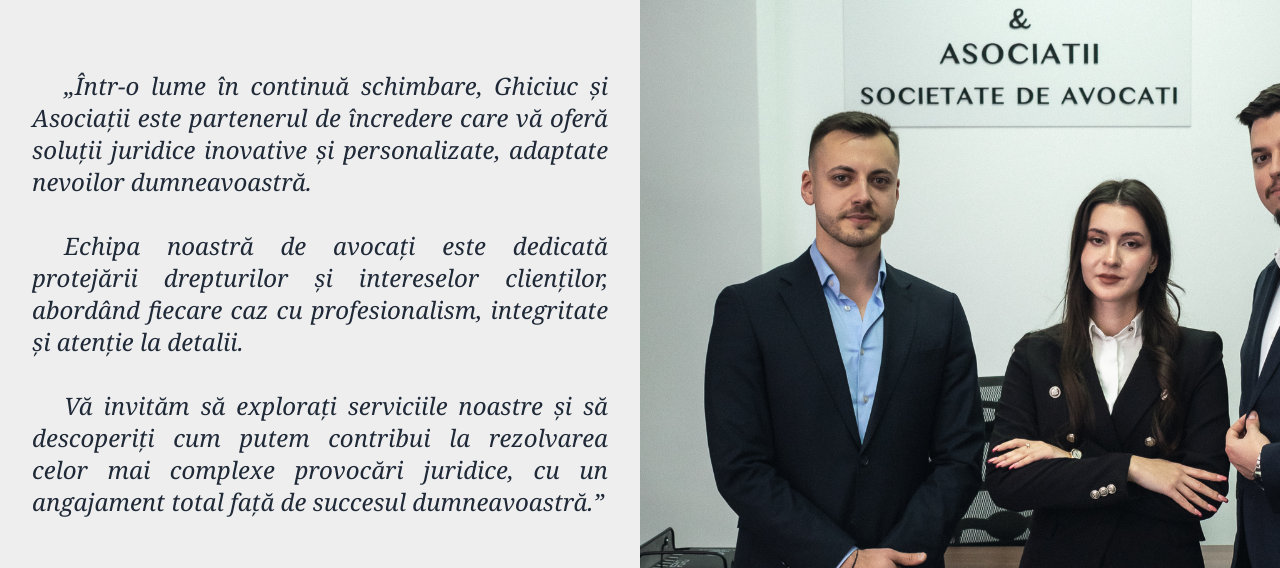
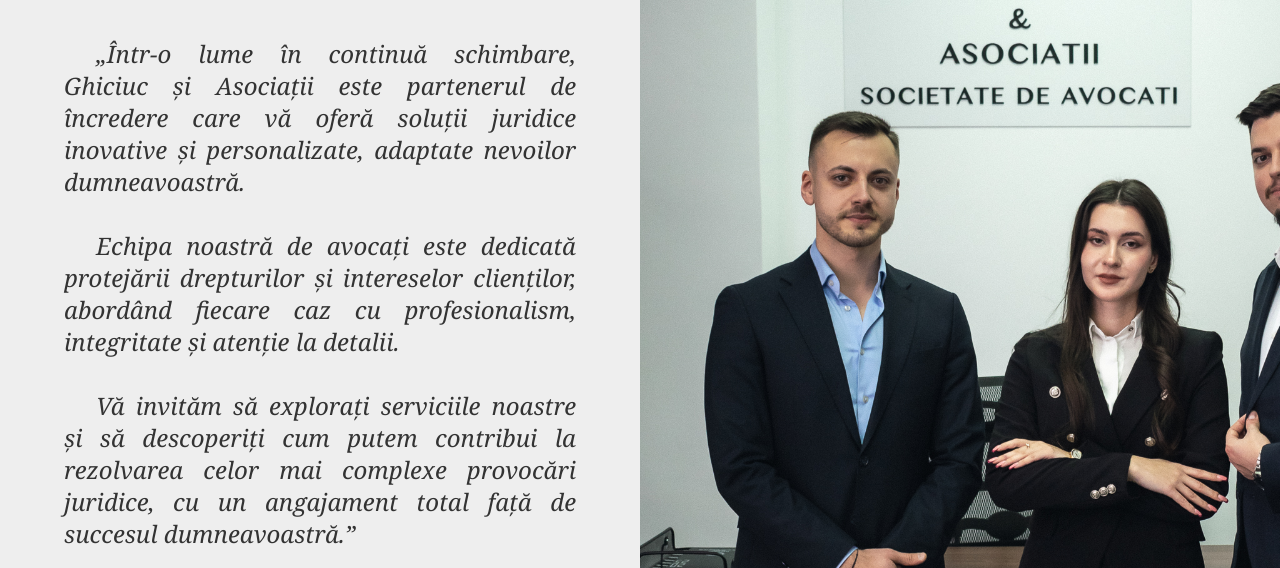
Before and after one commit to qYogi/ghiciuc-si-asociatii, a Next.js app: page / in a window 1280 px wide. Shown: the part 1010-1578 px from the top of the page. Built offline with nearby package versions, Linux system fonts and the light colour scheme.

Commit message:
small changes

```diff
--- a/app/_components/motto/motto.module.css
+++ b/app/_components/motto/motto.module.css
@@ -11,7 +11,6 @@
 }
 
 .textPlaceholder {
-    padding: 2rem;
     height: 43rem;
 }
 
@@ -28,7 +27,6 @@
     }
 
     .textPlaceholder {
-        padding: 2rem;
         height: 24rem;
     }
 
--- a/app/_components/motto/motto.tsx
+++ b/app/_components/motto/motto.tsx
@@ -3,12 +3,12 @@ import styles from "./motto.module.css";
 export const Motto = () => {
   return (
     <div
-      className={`${styles.mottoContainer} flex flex-col md:flex-row md:justify-between`}
+      className={`${styles.mottoContainer} grid grid-rows-2 grid-cols-1 md:flex md:flex-row md:justify-between`}
     >
       <div
-        className={`${styles.textPlaceholder} w-full md:w-1/2 p-16 content-center`}
+        className={`${styles.textPlaceholder} w-full md:w-1/2 p-2.5 md:p-16 content-center`}
       >
-        <h1 className=" text-sm md:text-2xl leading-loose font-serif font-light text-gray-800 text-justify italic">
+        <div className=" text-sm md:text-2xl leading-loose font-serif font-light text-secondary text-justify italic">
           <p className="indent-8">
             „Într-o lume în continuă schimbare,
             <span className=" font-medium"> Ghiciuc și Asociații </span>
@@ -27,7 +27,7 @@ export const Motto = () => {
             putem contribui la rezolvarea celor mai complexe provocări juridice,
             cu un angajament total față de succesul dumneavoastră.”
           </p>
-        </h1>
+        </div>
       </div>
       <div className={`${styles.imagePlaceholder} w-full  md:w-1/2`}></div>
     </div>
```
